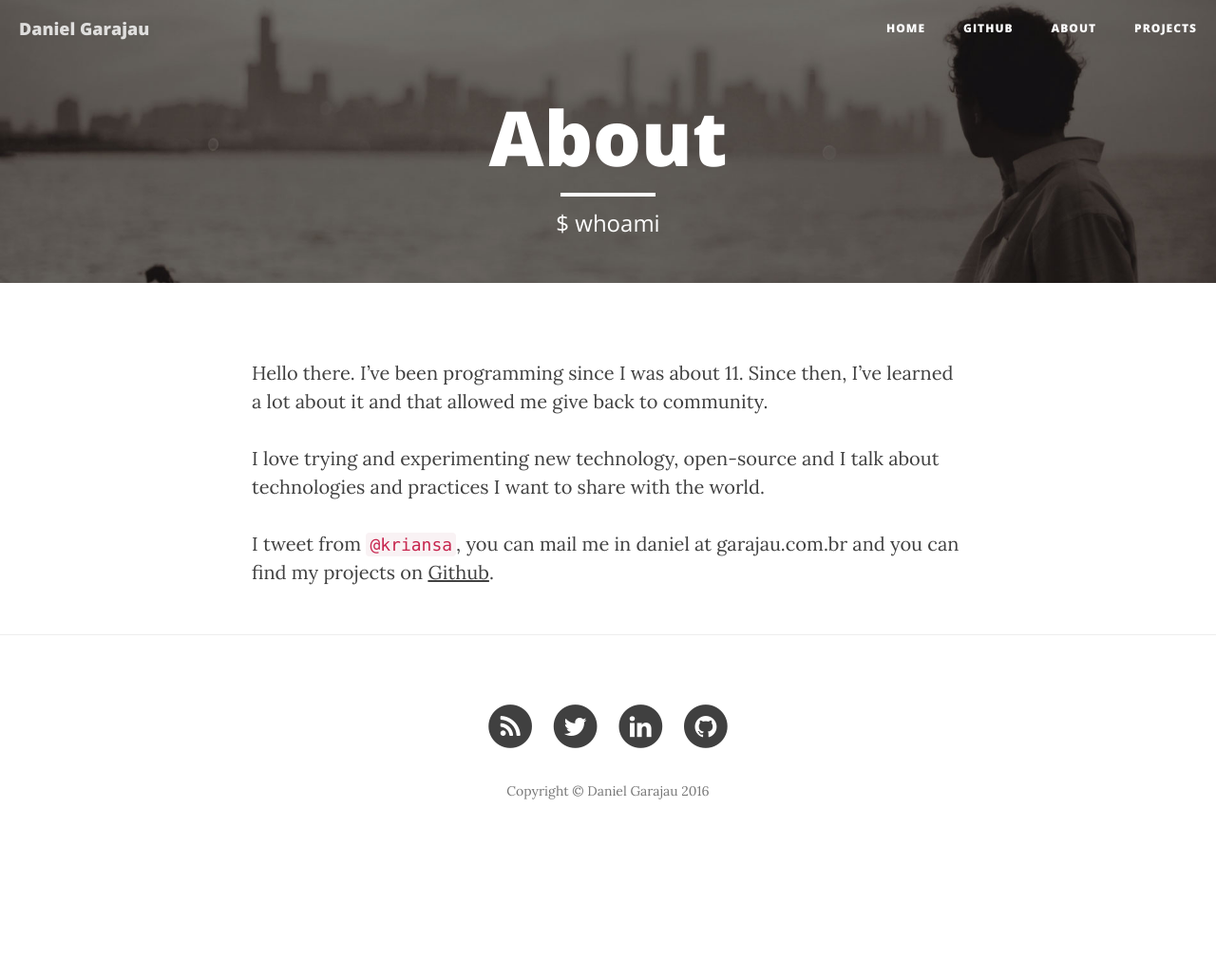
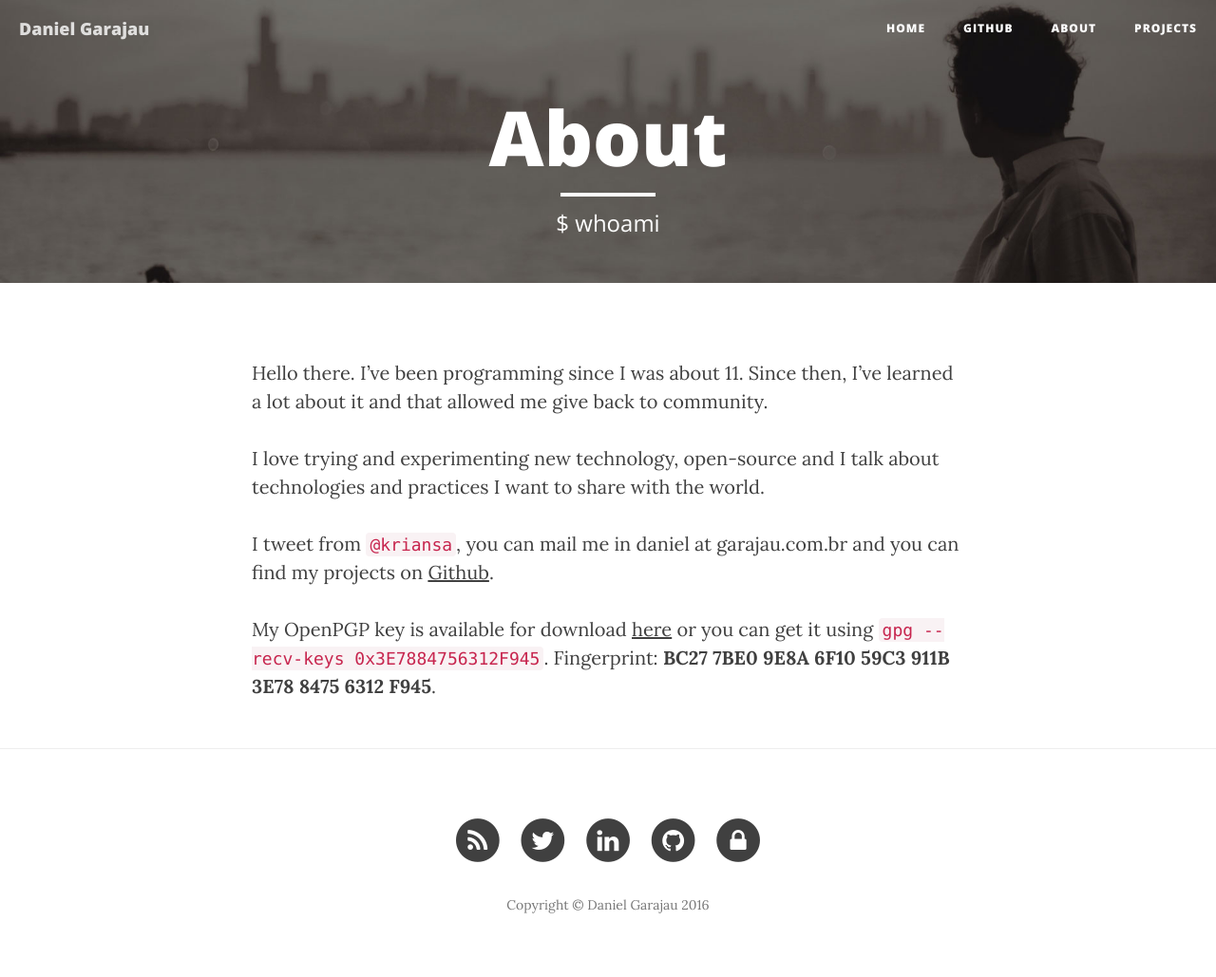
Before and after one commit to kriansa/kriansa.github.io, a Jekyll site: the page built from about.md, in a window 1280 px wide. Shown: the whole page at 95% size. Built offline with Jekyll 4.4.1, drawn with Linux system fonts in a browser that asks for light colours; nearby versions of some CDN libraries; before the commit the page ends 909 px from its top, so only the background shows below that.

Commit message:
Add PGP key & instructions

```diff
--- a/_includes/footer.html
+++ b/_includes/footer.html
@@ -42,6 +42,14 @@
                         </a>
                     </li>
                     {% endif %}
+                    <li>
+                        <a target="_blank" href="{{ "/pgp.asc" | prepend: site.baseurl }}">
+                            <span class="fa-stack fa-lg">
+                                <i class="fa fa-circle fa-stack-2x"></i>
+                                <i class="fa fa-lock fa-stack-1x fa-inverse"></i>
+                            </span>
+                        </a>
+                    </li>
                 </ul>
                 <p class="copyright text-muted">Copyright &copy; {{ site.title }} {{ site.time | date: '%Y' }}</p>
             </div>
--- a/about.md
+++ b/about.md
@@ -10,3 +10,5 @@ Hello there. I've been programming since I was about 11. Since then, I've learne
 I love trying and experimenting new technology, open-source and I talk about technologies and practices I want to share with the world.
 
 I tweet from `@kriansa`, you can mail me in daniel at garajau.com.br and you can find my projects on [Github](https://github.com/kriansa){:target="blank"}.
+
+My OpenPGP key is available for download [here]({{ "/pgp.asc" | prepend: site.baseurl }}) or you can get it using `gpg --recv-keys 0x3E7884756312F945`. Fingerprint: **BC27 7BE0 9E8A 6F10 59C3  911B 3E78 8475 6312 F945**.
```
